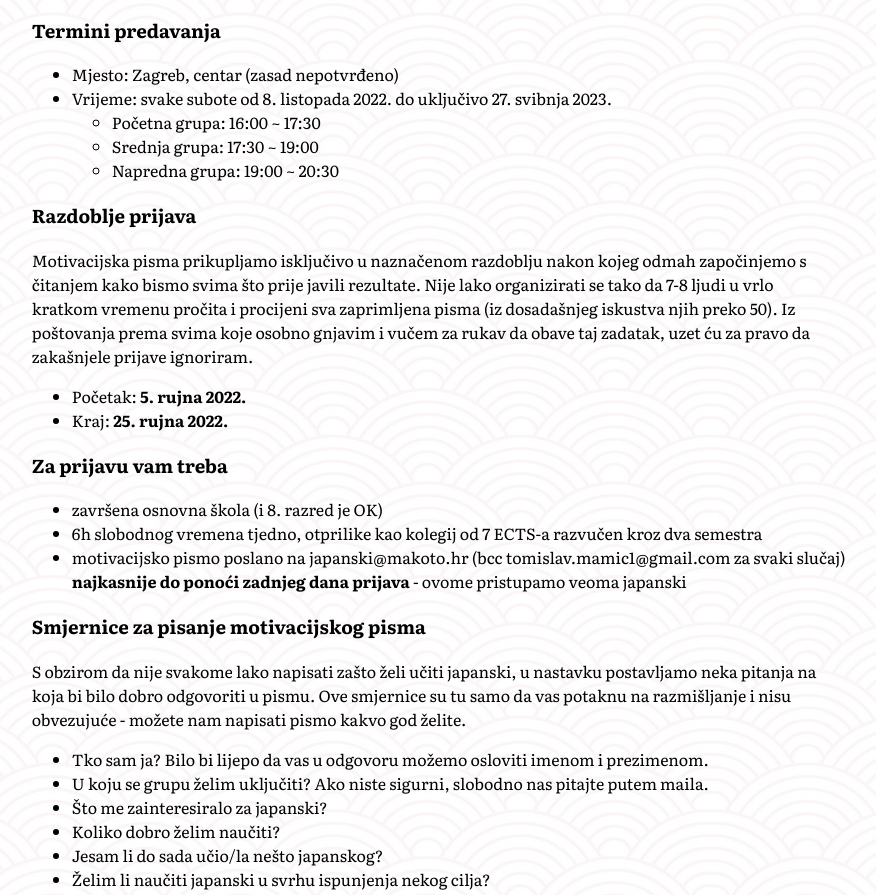
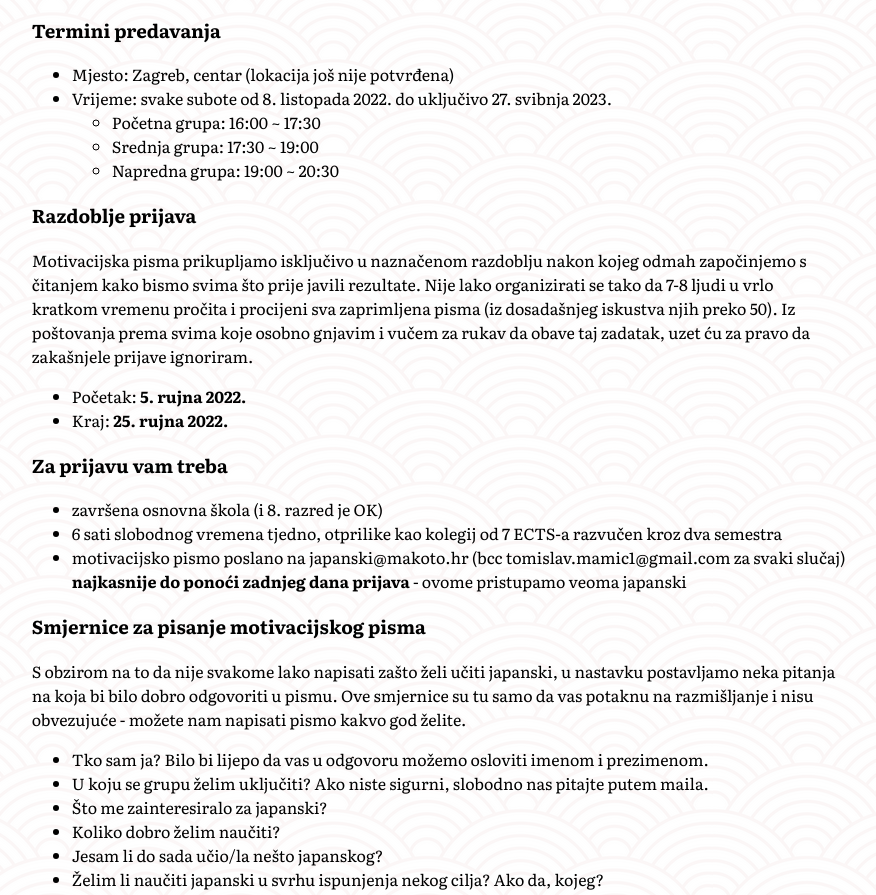
Before and after one commit to Makoto-hr-jp/makoto-japanski, a plain HTML site: page radionice.html in a window 1280 px wide. Shown: the part 1300-2195 px from the top of the page, without its empty margins (229-1105 px from the left). Drawn offline with Linux system fonts and the light colour scheme.

Commit message:
sitni popravci

```diff
--- a/radionice.html
+++ b/radionice.html
@@ -47,7 +47,7 @@
 			Kao jedan od uvjeta navodimo završenu osnovnu školu - razlog tome je to što je prosječna dob polaznika uglavnom fakultetska pa je način rada i predavanja prilagođen tom uzrastu.
 			<br><br>
 			Svi materijali besplatno su dostupni na internetu, na hrvatskom jeziku. Dostupni su pod MIT licencom, što znači da s njima smijete raditi što god želite dok god iz njih ne uklanjate originalnu MIT licencu
-			i podatke o tome odakle dolaze.	Razvijamo ih sami u suradnji s polaznicima naprednih grupa, ali i na osnovu povratnih informacija svih grupa koje tokom semestra prikupljamo kroz razgovor,
+			i podatke o tome odakle dolaze.	Razvijamo ih sami u suradnji s polaznicima naprednih grupa, ali i na osnovu povratnih informacija svih grupa koje tijekom semestra prikupljamo kroz razgovor,
 			a na kraju radionica i kroz anketu.
 		</div>
 		<h3>Organizacija nastave</h3>
@@ -62,7 +62,7 @@
 		</div>
 		<h3>Termini predavanja</h3>
 		<ul>
-			<li> Mjesto: Zagreb, centar (zasad nepotvrđeno)</li>
+			<li> Mjesto: Zagreb, centar (lokacija još nije potvrđena)</li>
 			<li> Vrijeme: svake subote od 8. listopada 2022. do uključivo 27. svibnja 2023.</li>
 			<ul>
 				<li> Početna grupa: 16:00 ~ 17:30</li>
@@ -83,13 +83,13 @@
 		<h3>Za prijavu vam treba</h3>
 			<ul>
 				<li> završena osnovna škola (i 8. razred je OK)</li>
-				<li> 6h slobodnog vremena tjedno, otprilike kao kolegij od 7 ECTS-a razvučen kroz dva semestra</li>
+				<li> 6 sati slobodnog vremena tjedno, otprilike kao kolegij od 7 ECTS-a razvučen kroz dva semestra</li>
 				<li> motivacijsko pismo poslano na japanski@makoto.hr (bcc tomislav.mamic1@gmail.com za svaki slučaj)
 				<br><b>najkasnije do ponoći zadnjeg dana prijava</b> - ovome pristupamo veoma japanski</li>
 			</ul>
 		<h3>Smjernice za pisanje motivacijskog pisma</h3>
 		<div class = "textframe">
-		S obzirom da nije svakome lako napisati zašto želi učiti japanski, u nastavku postavljamo neka pitanja na koja bi bilo dobro odgovoriti u pismu. Ove smjernice su tu samo da vas potaknu na razmišljanje i
+		S obzirom na to da nije svakome lako napisati zašto želi učiti japanski, u nastavku postavljamo neka pitanja na koja bi bilo dobro odgovoriti u pismu. Ove smjernice su tu samo da vas potaknu na razmišljanje i
 		nisu obvezujuće - možete nam napisati pismo kakvo god želite.
 		<ul>
 			<li> Tko sam ja? Bilo bi lijepo da vas u odgovoru možemo osloviti imenom i prezimenom.</li>
@@ -97,7 +97,7 @@
 			<li> Što me zainteresiralo za japanski?</li>
 			<li> Koliko dobro želim naučiti?</li>
 			<li> Jesam li do sada učio/la nešto japanskog?</li>
-			<li> Želim li naučiti japanski u svrhu ispunjenja nekog cilja?</li>
+			<li> Želim li naučiti japanski u svrhu ispunjenja nekog cilja? Ako da, kojeg?</li>
 		</ul>
 		</div>
 	</div>
```
